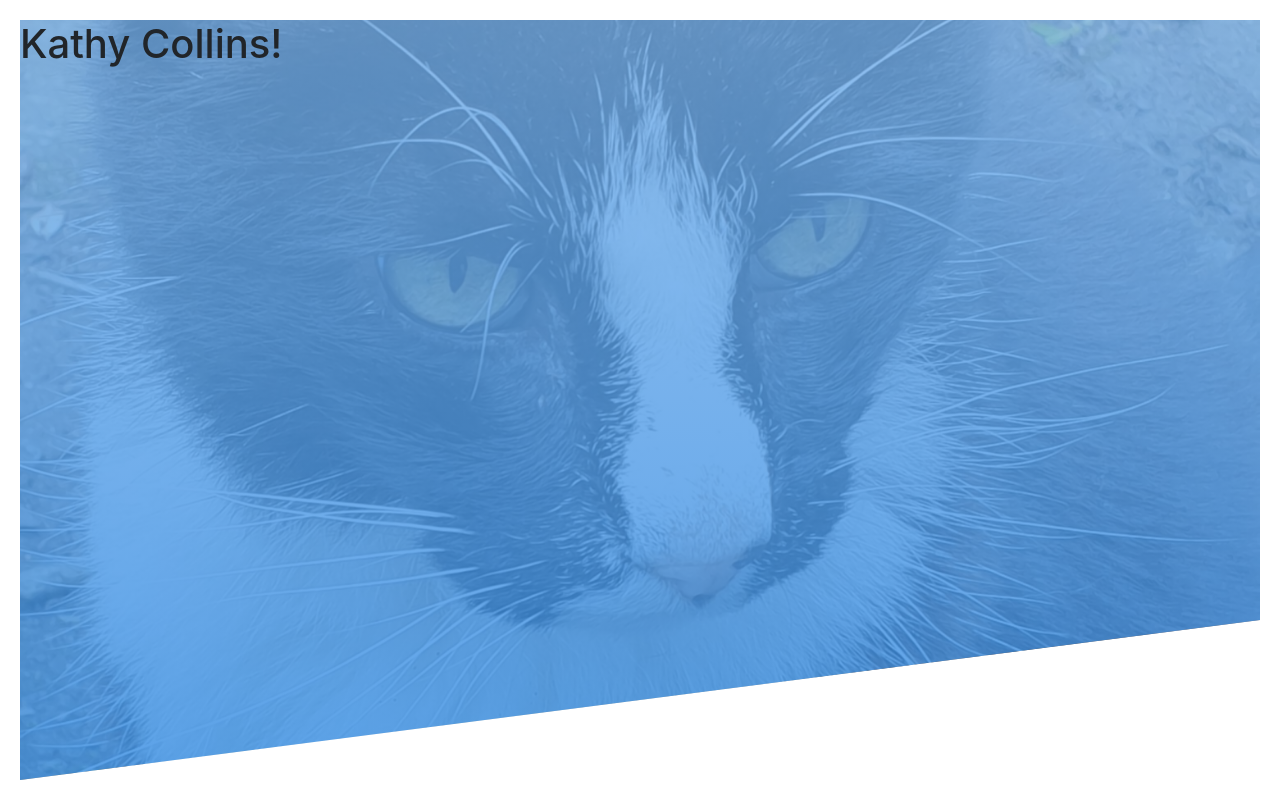
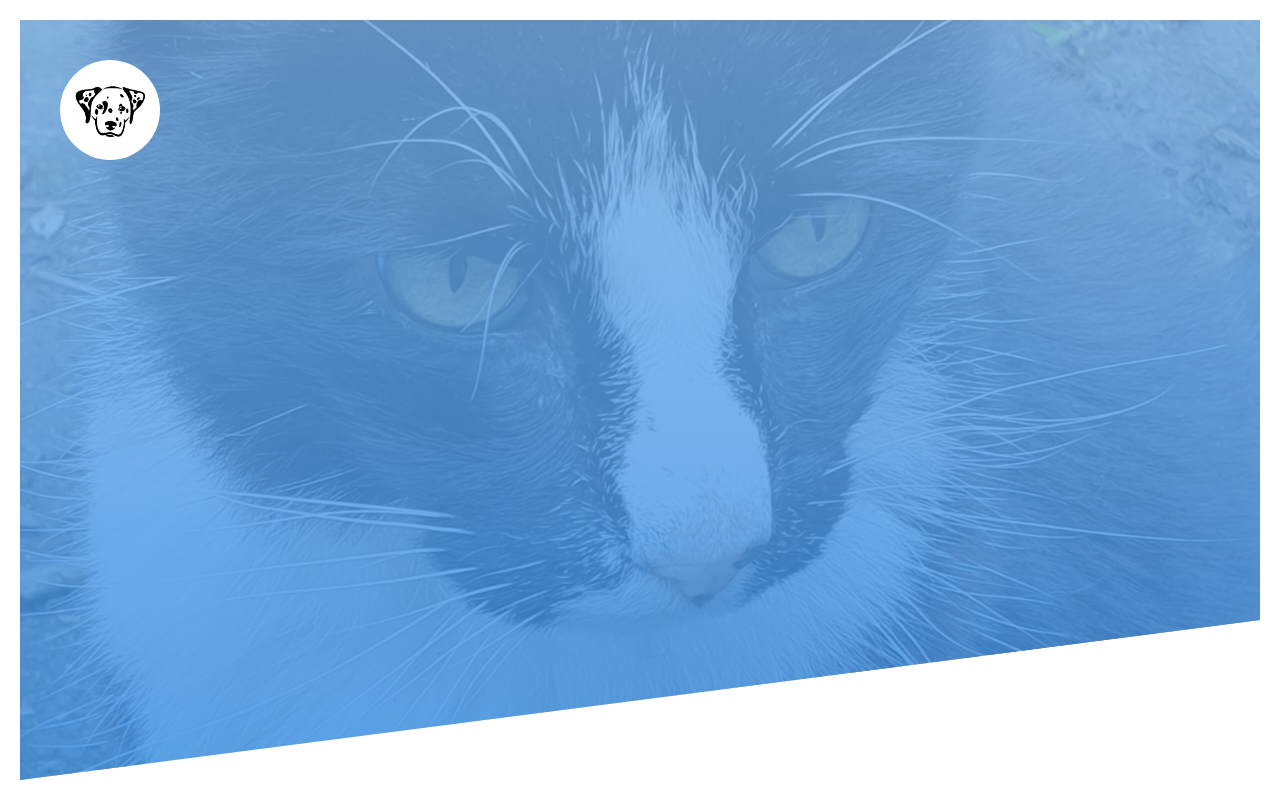
Before and after one commit to thenderson55/goldfinch-with-jest, a Next.js app: page / in a window 1280 px wide. Built offline with nearby package versions, Linux system fonts and the light colour scheme.

Commit message:
dalmation added

```diff
--- a/pages/index.module.scss
+++ b/pages/index.module.scss
@@ -4,6 +4,7 @@ $color-primary: blueviolet;
 // #338be3
 
 .header {
+  position: relative;
   height: 95vh;
   background-image: linear-gradient(#75b0eccc, #338be3cc),
     url("../public/seamus.jpg");
@@ -16,6 +17,15 @@ $color-primary: blueviolet;
   // align-items: center;
 }
 
+.logoBox {
+  position: absolute;
+  top: 40px;
+  left: 40px;
+}
+
+.logo {
+  border-radius: 50px;
+}
 // .title a {
 //   color: $color-primary;
 //   text-decoration: none;
--- a/pages/index.tsx
+++ b/pages/index.tsx
@@ -5,12 +5,21 @@ import imageLoader from "../imageLoader";
 import styles from "./index.module.scss";
 import seamus from "../public/seamus.jpg";
 import { MswPhotoList } from "../components/MswPhotoList";
-
+import dalmation from "../public/dalmation.jpeg";
 const Home: NextPage = () => {
   // const { data: session, status } = useSession();
   return (
     <div className={styles.header}>
-      <h1>Kathy Collins!</h1>
+      <div className={styles.logoBox}>
+        {/* <h1>Kathy Collins!</h1> */}
+        <Image
+          src={dalmation}
+          alt="Dalmation"
+          width={100}
+          height={100}
+          className={styles.logo}
+        />
+      </div>
 
       {/* <MswPhotoList /> */}
     </div>
```
Also changed, not shown: public/dalmation.jpeg (added).
